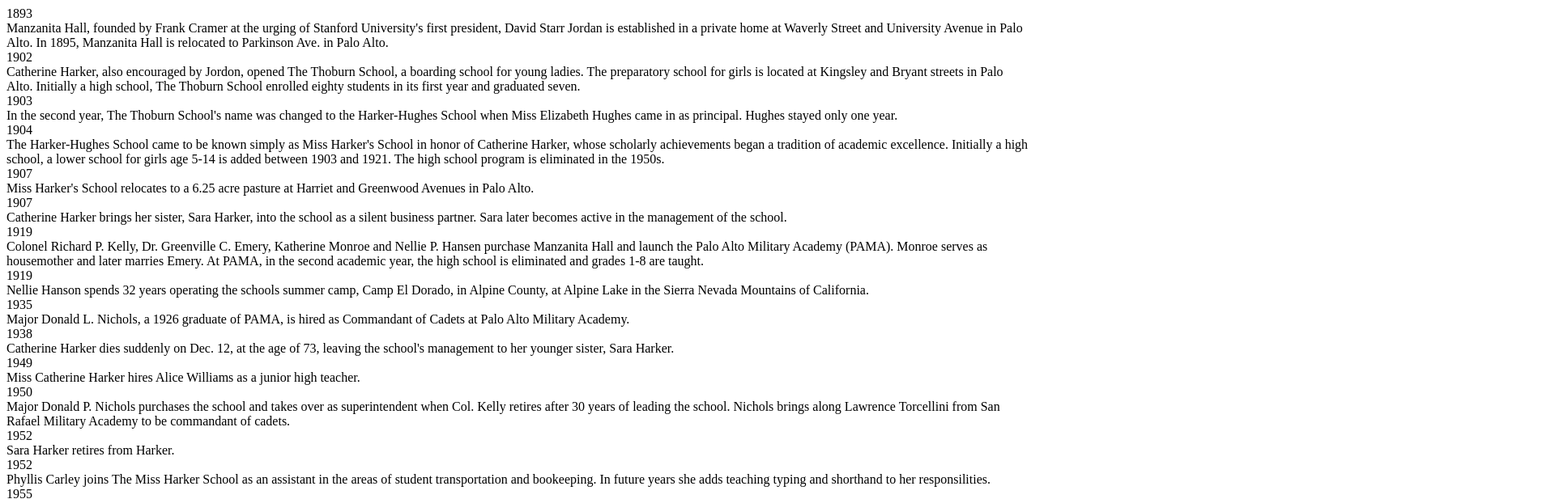
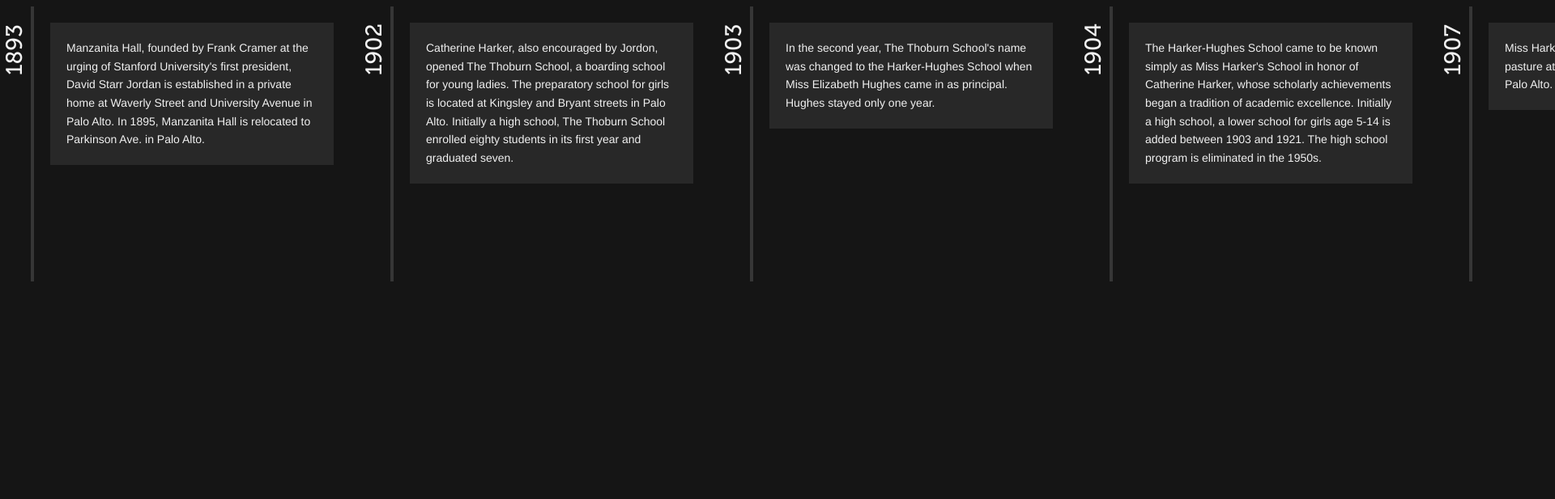
Before and after one commit to harkerschool/history-timeline, a plain HTML site: page index.html in a window 1280 px wide. Shown: the top 617 px of the page at 81% size, 1920 px wide, since content can reach past the window. Drawn offline with nearby package versions, Linux system fonts and the light colour scheme.

Commit message:
Adding a little flavor...

```diff
--- a/index.html
+++ b/index.html
@@ -3,6 +3,20 @@
 <head>
 <meta http-equiv="Content-Type" content="text/html; charset=utf-8">
 <title>Harker History Timeline</title>
+<link rel="stylesheet" type="text/css" href="styles.css">
+<script src="https://ajax.googleapis.com/ajax/libs/jquery/1.7.1/jquery.min.js" type="text/javascript"></script>
+<script src="js/functions.js" type="text/javascript"></script>
+<script src="js/jquery.noisy.min.js" type="text/javascript"></script>
+<script type="text/javascript">
+$(document).ready(function(){
+	$('body').noisy({
+				intensity: .5,
+				size: 200,
+				opacity: 0.05,
+				monochrome: true
+			});
+});
+</script>
 </head>
 
 <body>
--- /dev/null
+++ b/js/functions.js
@@ -0,0 +1,8 @@
+$(function(){
+	var entry = $(".entry");
+	var entryWidth = entry.outerWidth(true);
+	var entryCount = entry.length;
+	var bodyLength = entryCount * entryWidth;
+
+	$('body').css('width', bodyLength);
+});
--- /dev/null
+++ b/styles.css
@@ -0,0 +1,42 @@
+@font-face {
+    font-family: 'MuseoSlab500';
+    src: url('fonts/Museo_Slab_500-webfont.eot');
+    src: url('fonts/Museo_Slab_500-webfont.eot?#iefix') format('embedded-opentype'),
+         url('fonts/Museo_Slab_500-webfont.woff') format('woff'),
+         url('fonts/Museo_Slab_500-webfont.ttf') format('truetype'),
+         url('fonts/Museo_Slab_500-webfont.svg#MuseoSlab500') format('svg');
+    font-weight: normal;
+    font-style: normal; }
+
+body {
+	font: 87.5%/1.62em "proxima-nova-1","proxima-nova-2", Helvetica, Arial, sans-serif;
+	color: #f1f1f1;
+	background: #151515; }
+
+.entry {
+	width: 350px;
+	float: left;
+	padding: 20px;
+	margin: 0 20px 10px 30px;
+	height: 300px;
+	border-left: 4px rgba(102, 102, 102, 0.4) solid; }
+
+.date {
+	font-family: 'MuseoSlab500';
+	font-size: 2em;
+	position: absolute;
+	margin: 65px 0 0 -55px;
+	-webkit-transform-origin: 0 0;
+    -moz-transform-origin: 0 0;
+    -ms-transform-origin: 0 0;
+    -o-transform-origin: 0 0;
+	-webkit-transform: rotate(-90deg);
+	-moz-transform: rotate(-90deg);
+	-ms-transform: rotate(-90deg);
+	-o-transform: rotate(-90deg);
+	filter: progid:DXImageTransform.Microsoft.BasicImage(rotation=3);
+}
+
+.description {
+	background: rgba(45, 45, 45, 0.8);
+	padding: 20px; }
```
Also changed, not shown: js/jquery.noisy.min.js (added, +3 -0 lines), fonts/Museo_Slab_500-webfont.ttf (added), fonts/Museo_Slab_500-webfont.woff (added), js/MIT-LICENSE.txt (added), 2 other files.
